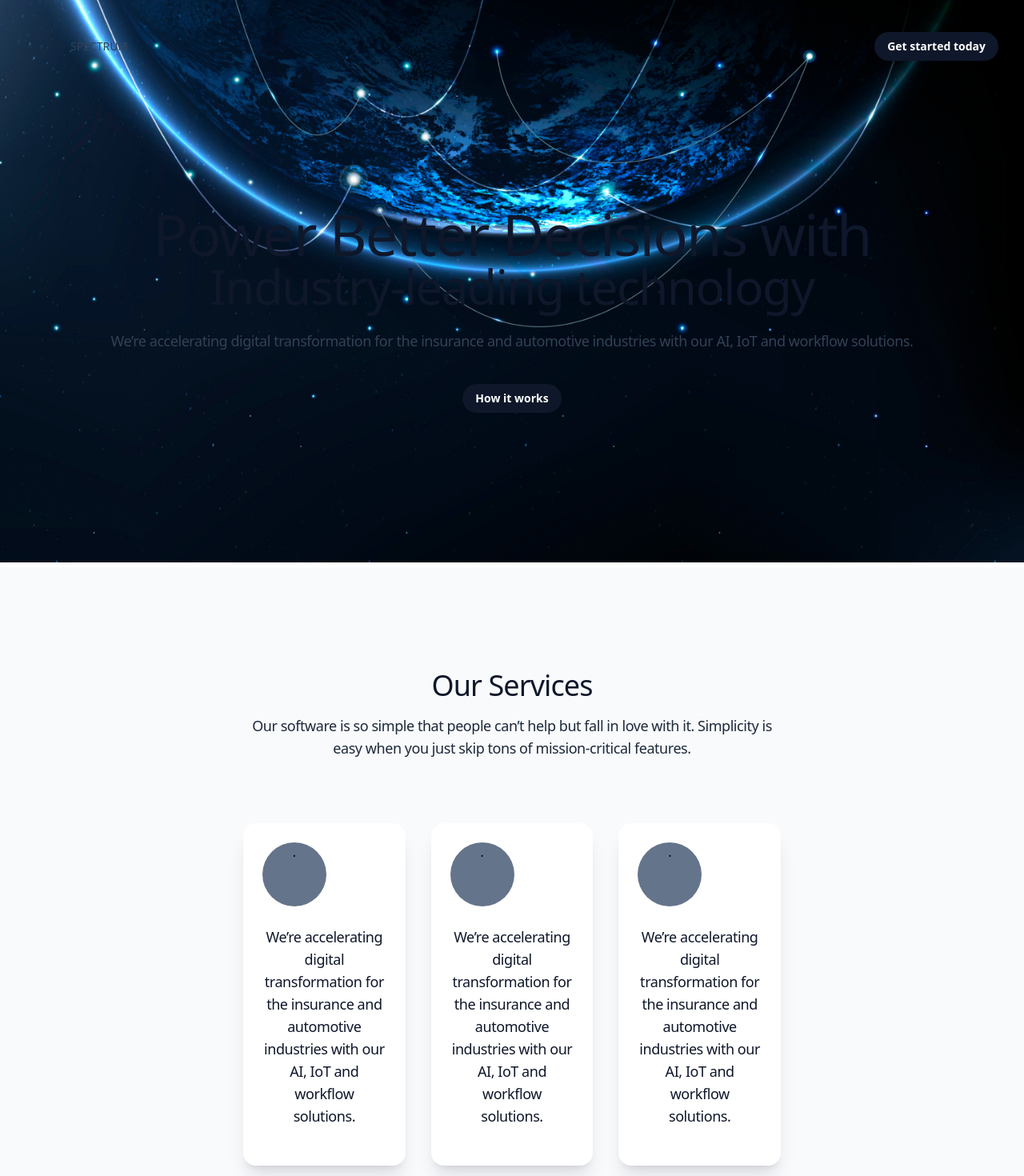
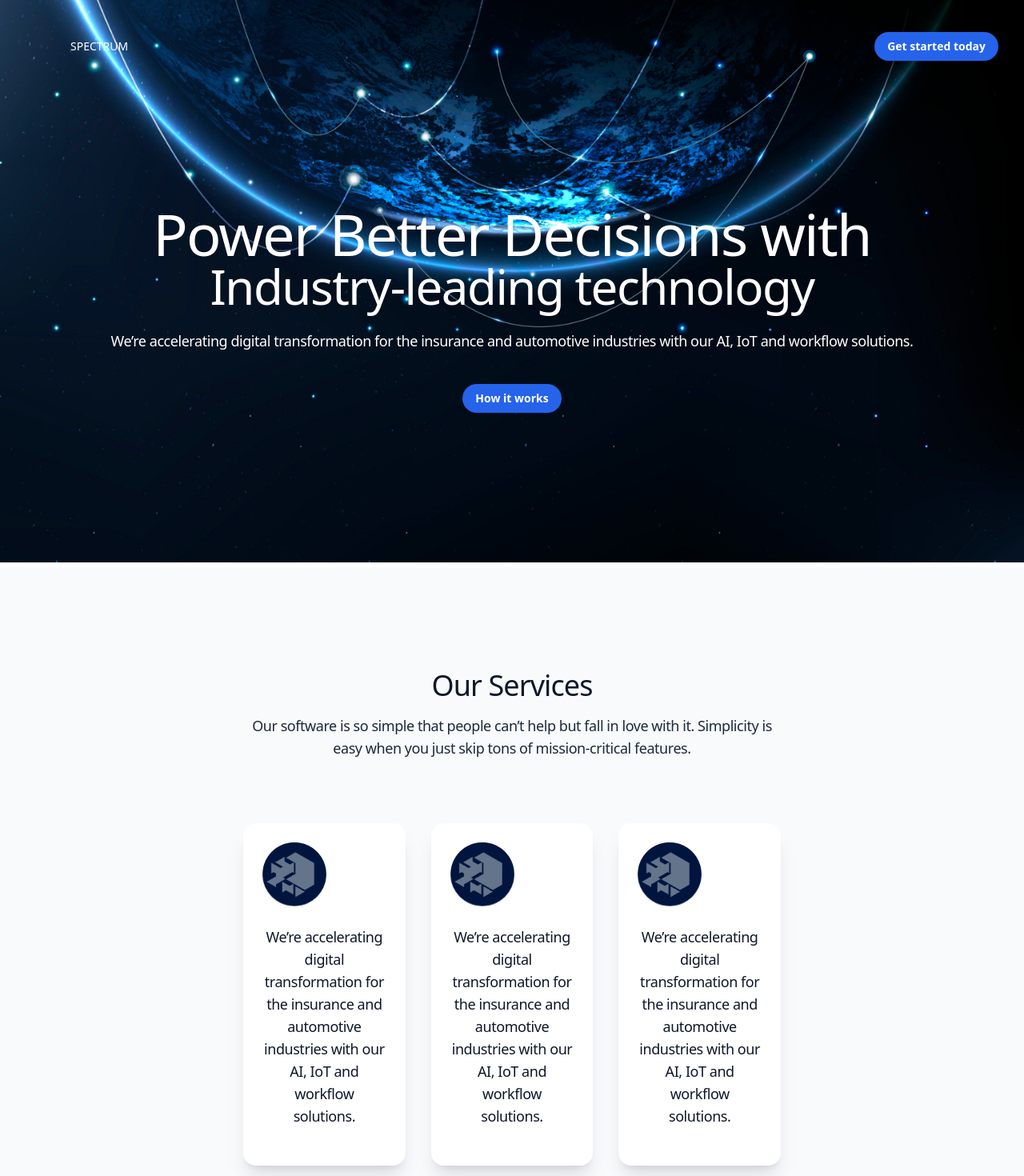
Before and after one commit to kirsten-tay/spectrum-iot, a Next.js app: page / in a window 1280 px wide. Shown: the top 1470 px of the page at 80% size. Built offline with nearby package versions, Linux system fonts and the light colour scheme.

Commit message:
added a logo

```diff
--- a/pages/Header.jsx
+++ b/pages/Header.jsx
@@ -62,7 +62,7 @@ function MobileNavigation() {
                 className="absolute inset-x-0 top-full mt-4 origin-top space-y-4 rounded-2xl bg-white p-6 text-lg tracking-tight text-slate-900 shadow-xl ring-1 ring-slate-900/5"
               >
                 <li>
-                  <Link href="#features">
+                  <Link href="#">
                     <a className="block w-full " onClick={() => close()}>
                       SPECTRUM
                     </a>
@@ -95,8 +95,8 @@ export function Header() {
               </Link>
             </li>
             <li className="ml-12 hidden md:block">
-              <Link href="#features">
-                <a className="rounded-lg py-1 px-2 text-slate-700 hover:bg-slate-100 hover:text-slate-900">
+              <Link href="#">
+                <a className="rounded-lg py-1 px-2 text-white hover:bg-slate-100 hover:text-slate-900">
                   SPECTRUM
                 </a>
               </Link>
@@ -107,7 +107,7 @@ export function Header() {
 
             </li>
             <li className="ml-auto md:ml-8">
-              <ButtonLink color="slate" href="/register">
+              <ButtonLink color="blue" href="#">
                 <span>
                   Get started<span className="hidden lg:inline"> today</span>
                 </span>
--- a/src/Hero.jsx
+++ b/src/Hero.jsx
@@ -14,15 +14,15 @@ export function Hero() {
       <Image src={BG} className="h-auto w-full"
       />
       <Container className="pt-20 pb-16 bg-transparent absolute inset-0 flex flex-col items-center justify-center  text-center lg:pt-32 ">
-        <h1 className=" flex justify-center   mx-auto  max-w-6xl font-display text-7xl  font-medium tracking-tight text-slate-900 sm:text-7xl">
+        <h1 className=" flex justify-center   mx-auto  max-w-6xl font-display text-7xl  font-medium tracking-tight text-white sm:text-7xl">
           Power Better Decisions with
           {' '}</h1>
 
-        <h1 className=" flex  justify-center  mx-auto  max-w-3xl font-display text-5xl font-medium tracking-tight text-slate-900 sm:text-6xl">
+        <h1 className=" flex  justify-center  mx-auto  max-w-3xl font-display text-5xl font-medium tracking-tight text-white sm:text-6xl">
           Industry-leading technology
 
         </h1>
-        <h5 className="mx-auto mt-6 max-w-7xl text-lg tracking-tight text-slate-700">
+        <h5 className="mx-auto mt-6 max-w-7xl text-lg tracking-tight text-white">
           We’re accelerating digital transformation for the insurance and
           automotive industries with our AI, IoT and workflow solutions.
 
--- a/src/Ourservices.jsx
+++ b/src/Ourservices.jsx
@@ -1,6 +1,8 @@
 import Image from 'next/image'
 
 import { Container } from '../src/components/Container'
+import logo from '../images/Vector.png'
+
 
 
 export function Ourservices() {
@@ -29,7 +31,8 @@ export function Ourservices() {
           <ul className="flex mx-auto  mt-16 grid max-w-3xl grid-cols-1 gap-6 sm:gap-8 lg:mt-20 lg:max-w-none  lg:grid-cols-3">
             <li className=" relative  rounded-2xl bg-white p-6 shadow-xl shadow-slate-900/10">
             <div className=" h-20 w-20 items-center   rounded-full bg-slate-500">
-              .
+            <Image src={logo} className="h-auto w-full"
+      />
               </div>
               <p className="text-lg tracking-tight py-6  text-slate-900">
                 We’re accelerating digital transformation for the insurance and
@@ -39,7 +42,8 @@ export function Ourservices() {
 
             <li className=" relative rounded-2xl bg-white p-6 shadow-xl shadow-slate-900/10">
             <div className=" h-20 w-20 items-center  rounded-full bg-slate-500">
-              .
+            <Image src={logo} className="h-auto w-full"
+      />
               </div>
               <p className="text-lg tracking-tight py-6 text-slate-900">
                 We’re accelerating digital transformation for the insurance and
@@ -49,7 +53,8 @@ export function Ourservices() {
 
             <li className=" relative rounded-2xl bg-white p-6 shadow-xl shadow-slate-900/10">
             <div className=" h-20 w-20 items-center rounded-full bg-slate-500">
-              .
+            <Image src={logo} className="h-auto w-full"
+      />
               </div>
               <p className="text-lg tracking-tight py-6 text-slate-900">
                 We’re accelerating digital transformation for the insurance and
--- a/src/components/Button.jsx
+++ b/src/components/Button.jsx
@@ -26,7 +26,7 @@ const variantStyles = {
 
 export function Button({
   variant = 'solid',
-  color = 'slate',
+  color = 'blue',
   className,
   ...props
 }) {
@@ -44,7 +44,7 @@ export function Button({
 
 export function ButtonLink({
   variant = 'solid',
-  color = 'slate',
+  color = 'blue',
   href,
   className,
   ...props
```
Also changed, not shown: images/Vector.png (added).
